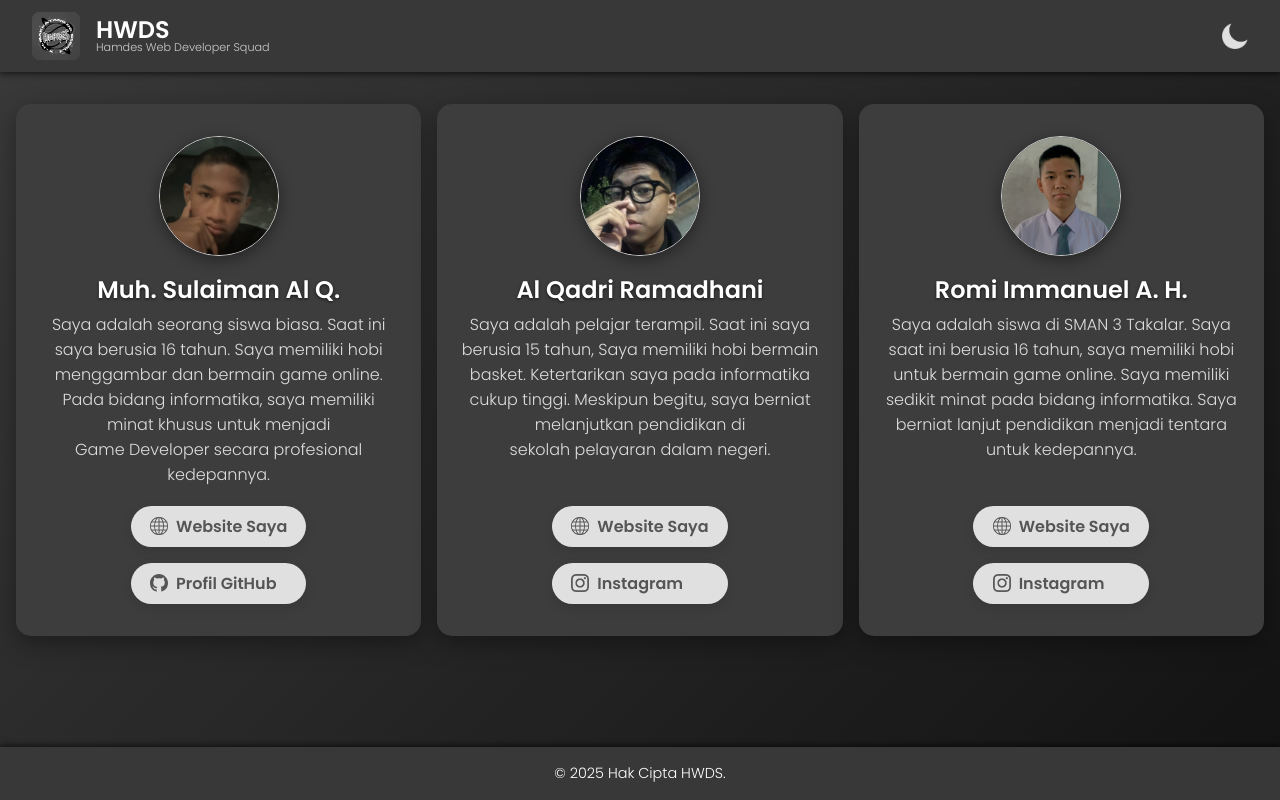
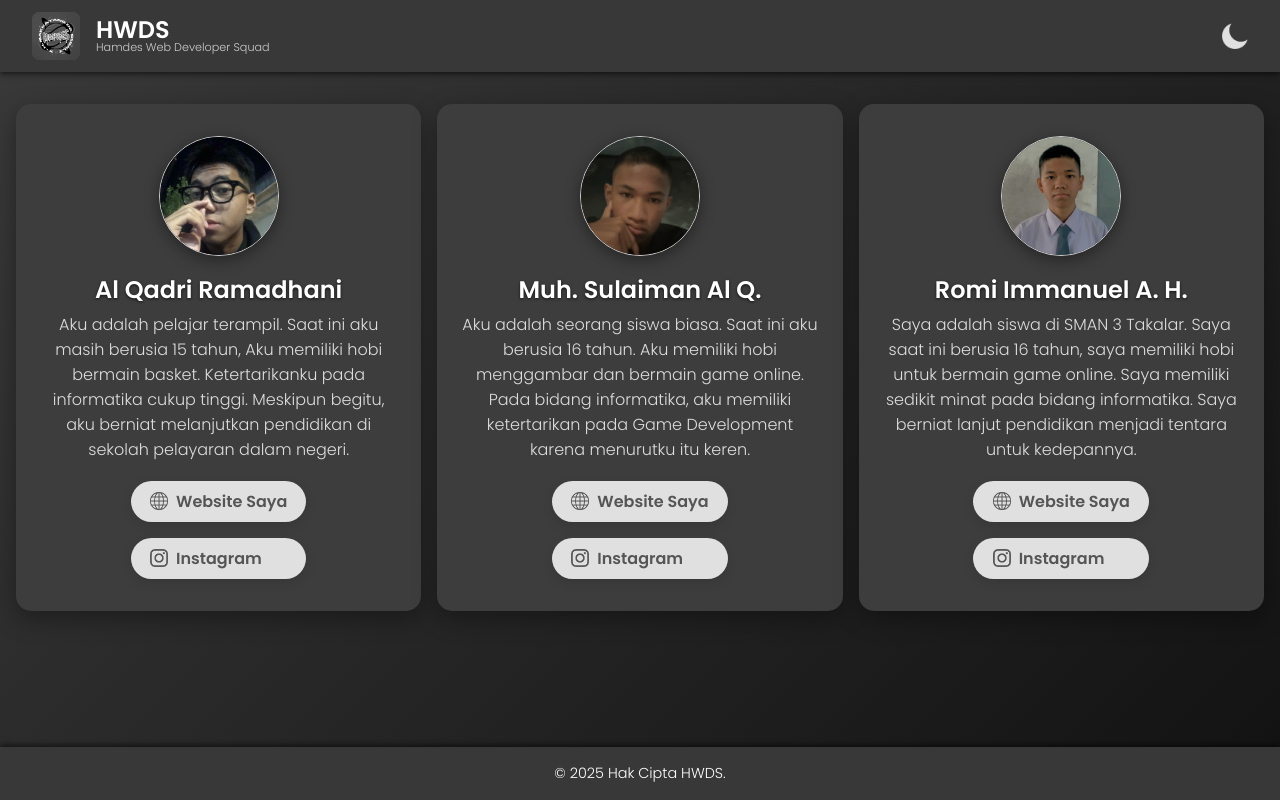
Before and after one commit to Al-Qarimi/qadriimanromi, a plain HTML site: page index.html in a window 1280 px wide. Drawn offline with Linux system fonts and the light colour scheme.

Commit message:
Add files via upload

```diff
--- a/index.html
+++ b/index.html
@@ -268,44 +268,7 @@
   <main>
     <div class="container">
 
-      <!-- Person 1 -->
-      <div class="profile-card">
-        <img
-          class="avatar"
-          src="iman.png"
-          alt="Foto Muhammad Sulaiman Al Qarimi"
-        />
-        <div class="name">Muh. Sulaiman Al Q.</div>
-        <div class="bio">Saya adalah seorang siswa biasa. Saat ini saya berusia 16&nbsp;tahun. Saya memiliki hobi menggambar dan bermain game online. Pada bidang&nbsp;informatika, saya memiliki minat khusus untuk menjadi Game&nbsp;Developer secara profesional kedepannya.</div>
-        <div class="links">
-          <a
-            class="link-button"
-            href=""
-            target="_blank"
-            rel="noopener noreferrer"
-            ><img src="internet.png" id="ikon">
-            Website Saya</a
-          >
-          <a
-            class="link-button"
-            href="https://github.com/Al-Qarimi"
-            target="_blank"
-            rel="noopener noreferrer"
-            ><svg
-              fill="currentColor"
-              viewBox="0 0 24 24"
-              aria-hidden="true"
-            >
-              <path
-                d="M12 0C5.37 0 0 5.37 0 12a12 12 0 008.205 11.415c.6.112.82-.26.82-.577v-2.234c-3.338.726-4.033-1.61-4.033-1.61-.546-1.385-1.333-1.754-1.333-1.754-1.09-.745.082-.73.082-.73 1.205.086 1.84 1.24 1.84 1.24 1.07 1.834 2.807 1.304 3.492.997.108-.776.42-1.305.763-1.605-2.665-.302-5.466-1.333-5.466-5.933 0-1.31.47-2.38 1.235-3.22-.124-.303-.536-1.523.116-3.176 0 0 1.005-.322 3.3 1.23a11.49 11.49 0 016 0c2.29-1.552 3.292-1.23 3.292-1.23.653 1.653.242 2.873.12 3.176.77.84 1.234 1.91 1.234 3.22 0 4.61-2.807 5.63-5.48 5.926.43.372.81 1.1.81 2.222v3.293c0 .32.218.697.825.578A12.004 12.004 0 0024 12c0-6.63-5.37-12-12-12z"
-              />
-            </svg>
-            Profil GitHub</a
-          >
-        </div>
-      </div>
-
-      <!-- Person 2 -->
+    <!-- Person 2 -->
       <div class="profile-card">
         <img
           class="avatar"
@@ -314,7 +277,7 @@
         />
         <div class="name">Al Qadri Ramadhani</div>
         <div class="bio">
-          Saya adalah pelajar&nbsp;terampil. Saat ini saya berusia 15&nbsp;tahun, Saya memiliki hobi bermain basket. Ketertarikan saya pada informatika cukup tinggi. Meskipun begitu, saya berniat melanjutkan pendidikan di sekolah&nbsp;pelayaran dalam negeri.
+          Aku adalah pelajar&nbsp;terampil. Saat ini aku masih berusia 15&nbsp;tahun, Aku memiliki hobi bermain basket. Ketertarikanku pada informatika cukup tinggi. Meskipun begitu, aku berniat melanjutkan pendidikan di sekolah&nbsp;pelayaran dalam negeri.
         </div>
         <div class="links">
           <a
@@ -327,6 +290,35 @@
           <a
             class="link-button"
             href="https://www.instagram.com/qadri_ndan?igsh=eXNycHU0eHp3cXA0"
+            target="_blank"
+            rel="noopener noreferrer"
+            ><img src="instagram.png">
+            Instagram</a
+          >
+        </div>
+      </div>
+
+      <!-- Person 2 -->
+      <div class="profile-card">
+        <img
+          class="avatar"
+          src="iman.png"
+          alt="Foto Muhammad Sulaiman Al Qarimi"
+        />
+        <div class="name">Muh. Sulaiman Al Q.</div>
+        <div class="bio">Aku adalah seorang siswa biasa. Saat ini aku berusia 16&nbsp;tahun. Aku memiliki hobi menggambar dan bermain game online. Pada bidang&nbsp;informatika, aku memiliki ketertarikan pada Game&nbsp;Development karena menurutku itu keren.</div>
+        <div class="links">
+          <a
+            class="link-button"
+            href="https://sites.google.com/view/rezerokara/"
+            target="_blank"
+            rel="noopener noreferrer"
+            ><img src="internet.png" id="ikon">
+            Website Saya</a
+          >
+          <a
+            class="link-button"
+            href="https://www.instagram.com/muhsulaimanalqarimi?igsh=MW1zeXh3cXM2YXphOA=="
             target="_blank"
             rel="noopener noreferrer"
             ><img src="instagram.png">
```
